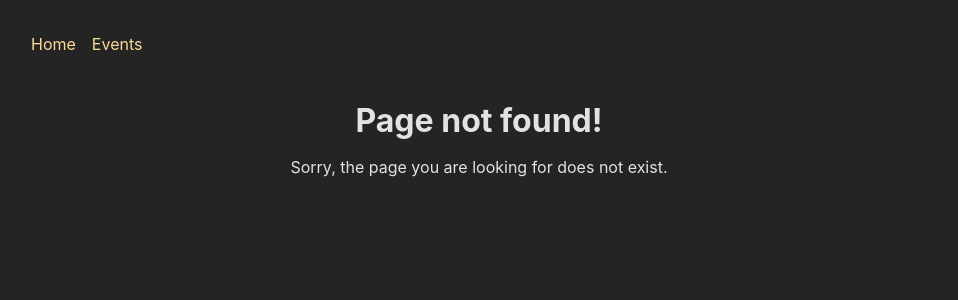
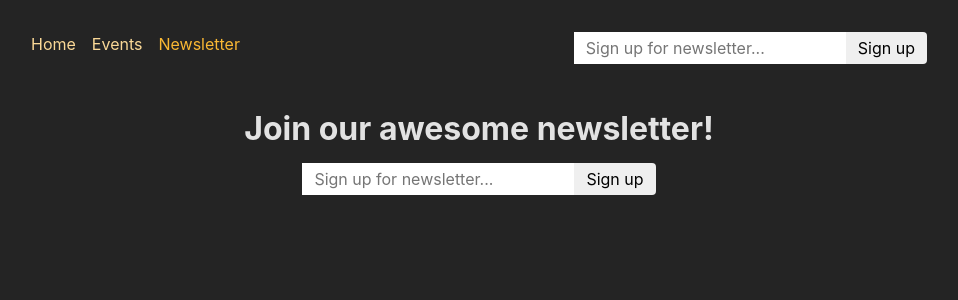
Before and after one commit to bahaayoussof/react-router, a React (Create React App) app in the folder frontend/: page /newsletter in a window 1280 px wide. Before the commit this address had no page. Shown: the top 300 px of the page, without its empty margins (161-1119 px from the left). Built offline with nearby package versions, Linux system fonts and the light colour scheme.

Commit message:
implement newsletter with useFetcher form

```diff
--- a/frontend/src/App.js
+++ b/frontend/src/App.js
@@ -33,6 +33,7 @@
 import EventsLayout from "./pages/EventsLayout";
 import ErrorPage from "./pages/Error";
 import { action as eventAction } from "./components/EventForm";
+import NewsletterPage, { action as newsletterAction } from "./pages/Newsletter";
 
 function App() {
   const router = createBrowserRouter([
@@ -71,6 +72,11 @@
             { path: "new", element: <NewEventPage />, action: eventAction },
           ],
         },
+        {
+          path: "newsletter",
+          element: <NewsletterPage />,
+          action: newsletterAction,
+        },
       ],
     },
   ]);
--- a/frontend/src/components/MainNavigation.js
+++ b/frontend/src/components/MainNavigation.js
@@ -1,6 +1,7 @@
 import { NavLink } from "react-router-dom";
 
 import classes from "./MainNavigation.module.css";
+import NewsletterSignup from "./NewsletterSignup";
 
 function MainNavigation() {
   return (
@@ -13,6 +14,7 @@
               className={({ isActive }) =>
                 isActive ? classes.active : undefined
               }
+              end
             >
               Home
             </NavLink>
@@ -27,8 +29,19 @@
               Events
             </NavLink>
           </li>
+          <li>
+            <NavLink
+              to="/newsletter"
+              className={({ isActive }) =>
+                isActive ? classes.active : undefined
+              }
+            >
+              Newsletter
+            </NavLink>
+          </li>
         </ul>
       </nav>
+      <NewsletterSignup />
     </header>
   );
 }
--- /dev/null
+++ b/frontend/src/components/NewsletterSignup.js
@@ -0,0 +1,35 @@
+import { useFetcher } from "react-router-dom";
+import classes from "./NewsletterSignup.module.css";
+import { useEffect, useRef } from "react";
+
+function NewsletterSignup() {
+  const fetcher = useFetcher();
+  const { data, state } = fetcher;
+
+  const inputRef = useRef();
+
+  useEffect(() => {
+    if (state !== "idle" && data && data.message) {
+      window.alert(data.message);
+      inputRef.current.value = "";
+    }
+  }, [data, state]);
+
+  return (
+    <fetcher.Form
+      method="post"
+      action="/newsletter"
+      className={classes.newsletter}
+    >
+      <input
+        ref={inputRef}
+        type="email"
+        placeholder="Sign up for newsletter..."
+        aria-label="Sign up for newsletter"
+      />
+      <button>Sign up</button>
+    </fetcher.Form>
+  );
+}
+
+export default NewsletterSignup;
--- /dev/null
+++ b/frontend/src/components/NewsletterSignup.module.css
@@ -0,0 +1,18 @@
+.newsletter input,
+.newsletter button {
+  font: inherit;
+  padding: 0.25rem 0.75rem;
+  border-radius: 0;
+  border: none;
+}
+
+.newsletter button {
+  border-top-right-radius: 4px;
+  border-bottom-right-radius: 4px;
+  cursor: pointer;
+}
+
+.newsletter button:hover {
+  background-color: var(--color-primary-300);
+  color: var(--color-gray-800);
+}
--- /dev/null
+++ b/frontend/src/pages/Newsletter.js
@@ -0,0 +1,21 @@
+import NewsletterSignup from "../components/NewsletterSignup";
+import PageContent from "../components/PageContent";
+
+function NewsletterPage() {
+  return (
+    <PageContent title="Join our awesome newsletter!">
+      <NewsletterSignup />
+    </PageContent>
+  );
+}
+
+export default NewsletterPage;
+
+export async function action({ request }) {
+  const data = await request.formData();
+  const email = data.get("email");
+
+  // send to backend newsletter server ...
+  console.log(email);
+  return { message: "Signup successful!" };
+}
```
